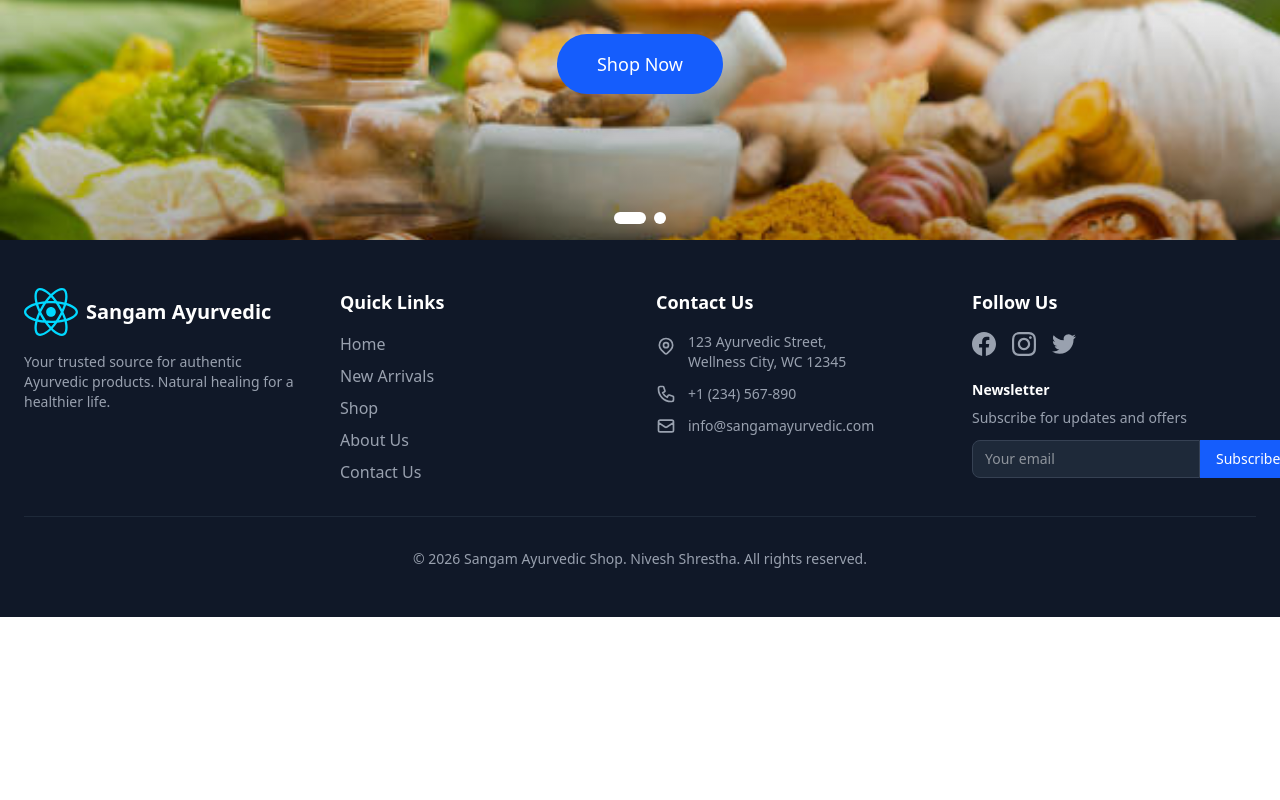
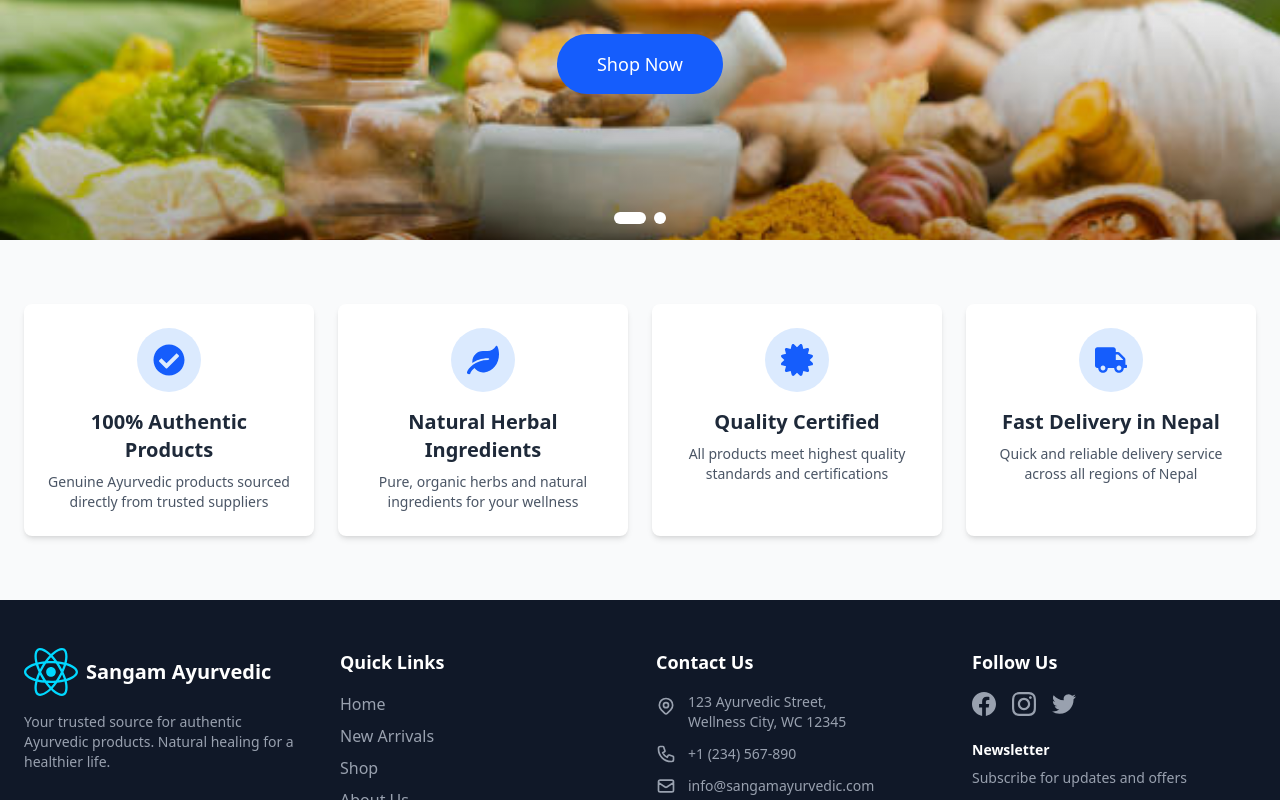
Before and after one commit to Nivesh26/Sangam-Ayurvedic-Shop, a React (Vite) app in the folder Frontend/: page / in a window 1280 px wide. Shown: the part 440-1240 px from the top of the page. Before the commit the page ends 1057 px from the top, so only its background shows below. Built offline with nearby package versions, Linux system fonts and the light colour scheme.

Commit message:
Add Feature component to showcase product highlights and integrate it into the Homepage.

```diff
--- /dev/null
+++ b/Frontend/src/User Components/Feature.tsx
@@ -0,0 +1,58 @@
+import { FaCheckCircle, FaLeaf, FaCertificate, FaTruck } from 'react-icons/fa'
+
+const Feature = () => {
+  const features = [
+    {
+      icon: FaCheckCircle,
+      title: '100% Authentic Products',
+      description: 'Genuine Ayurvedic products sourced directly from trusted suppliers'
+    },
+    {
+      icon: FaLeaf,
+      title: 'Natural Herbal Ingredients',
+      description: 'Pure, organic herbs and natural ingredients for your wellness'
+    },
+    {
+      icon: FaCertificate,
+      title: 'Quality Certified',
+      description: 'All products meet highest quality standards and certifications'
+    },
+    {
+      icon: FaTruck,
+      title: 'Fast Delivery in Nepal',
+      description: 'Quick and reliable delivery service across all regions of Nepal'
+    }
+  ]
+
+  return (
+    <section className="w-full bg-gray-50 py-16">
+      <div className="max-w-7xl mx-auto px-6">
+        <div className="grid grid-cols-1 md:grid-cols-2 lg:grid-cols-4 gap-6">
+          {features.map((feature, index) => {
+            const IconComponent = feature.icon
+            return (
+              <div
+                key={index}
+                className="bg-white rounded-lg shadow-md hover:shadow-xl transition-all duration-300 p-6 text-center group"
+              >
+                <div className="flex justify-center mb-4">
+                  <div className="bg-blue-100 rounded-full p-4 group-hover:bg-blue-600 transition-colors duration-300">
+                    <IconComponent className="w-8 h-8 text-blue-600 group-hover:text-white transition-colors duration-300" />
+                  </div>
+                </div>
+                <h3 className="text-xl font-semibold text-gray-800 mb-2">
+                  {feature.title}
+                </h3>
+                <p className="text-gray-600 text-sm">
+                  {feature.description}
+                </p>
+              </div>
+            )
+          })}
+        </div>
+      </div>
+    </section>
+  )
+}
+
+export default Feature
--- a/Frontend/src/User Pages/Homepage.tsx
+++ b/Frontend/src/User Pages/Homepage.tsx
@@ -2,12 +2,14 @@ import React from 'react'
 import Header from '../User Components/Header.tsx'
 import Footer  from '../User Components/Footer.tsx'
 import Hero from '../User Components/Hero.tsx'
+import Feature from '../User Components/Feature.tsx'
 
 const Homepage = () => {
   return (
     <div>
         <Header />
         <Hero/>
+        <Feature/>
         <Footer />
     </div>
   )
```
